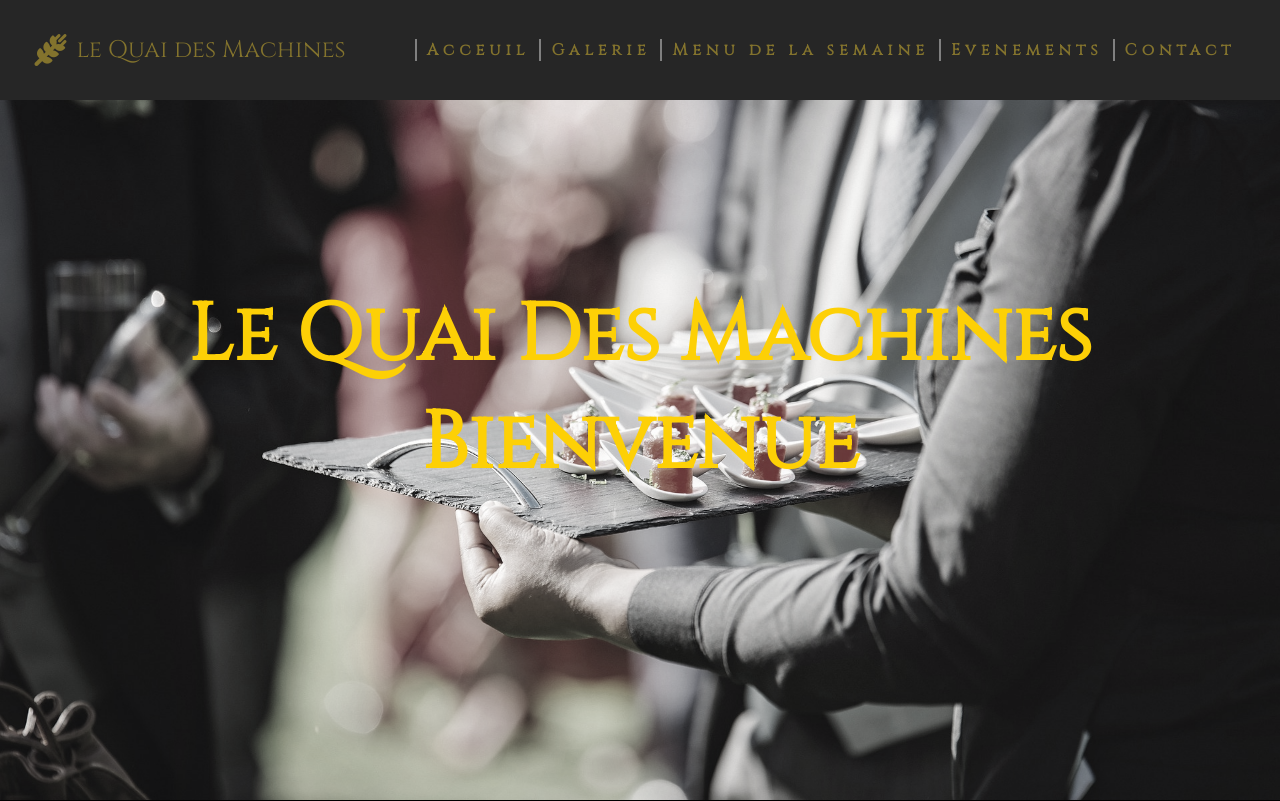
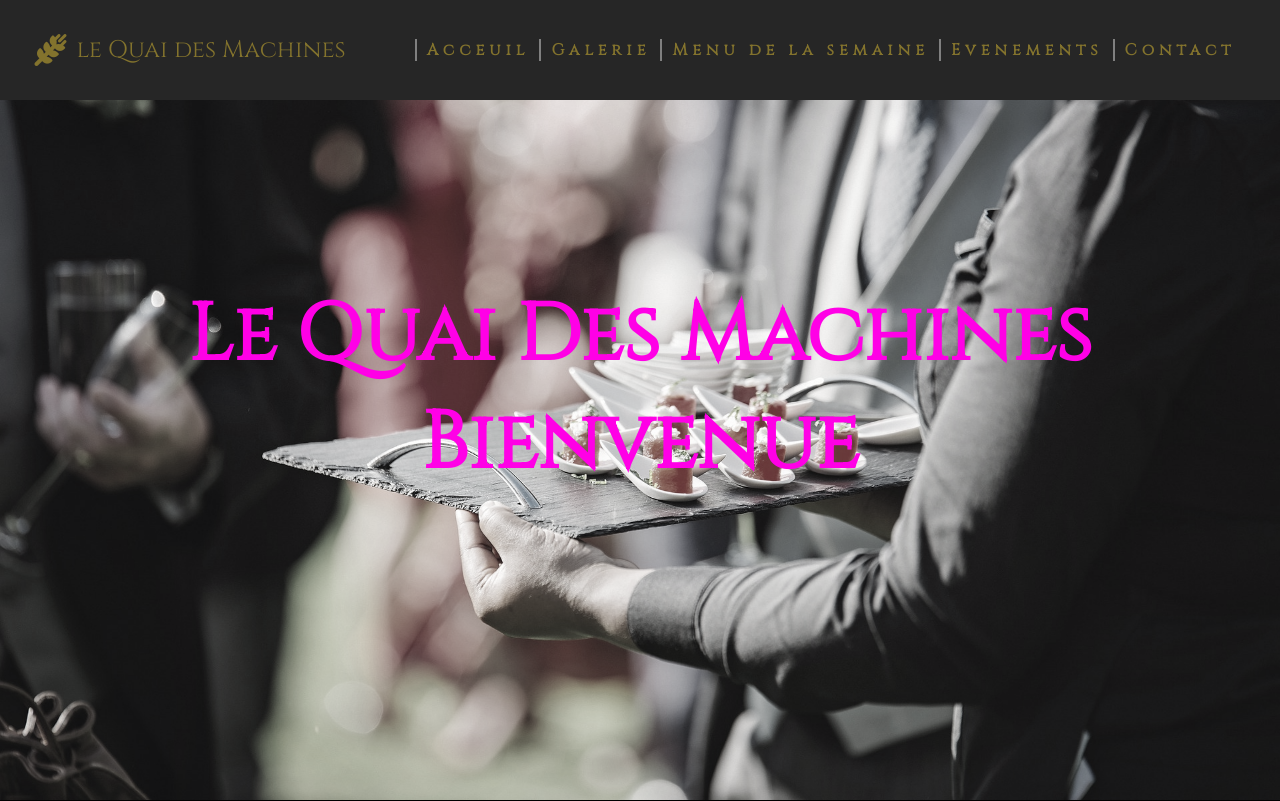
Before and after one commit to Yacine667/Projet_Restaurant, a PHP site: page / in a window 1280 px wide. Shown: the top 801 px of the page. Run offline with PHP 8.4, Linux system fonts and the light colour scheme; grey boxes are pictures that could not be loaded.

Commit message:
colortitle

```diff
--- a/css/style.css
+++ b/css/style.css
@@ -202,7 +202,7 @@ a {
 }
 
 #accueil h1 {
-  color: #fdd006;
+  color: #ff00e6;
   z-index: 1;
   text-align: center;
   font-size: 5em;
```
